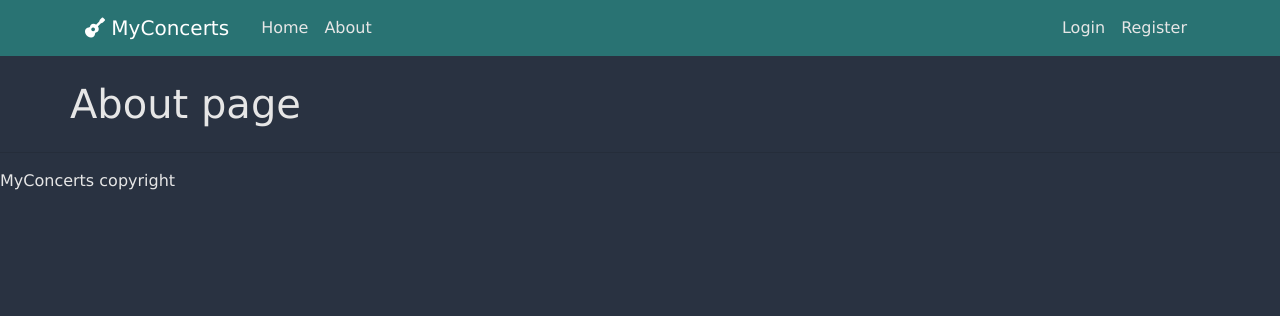
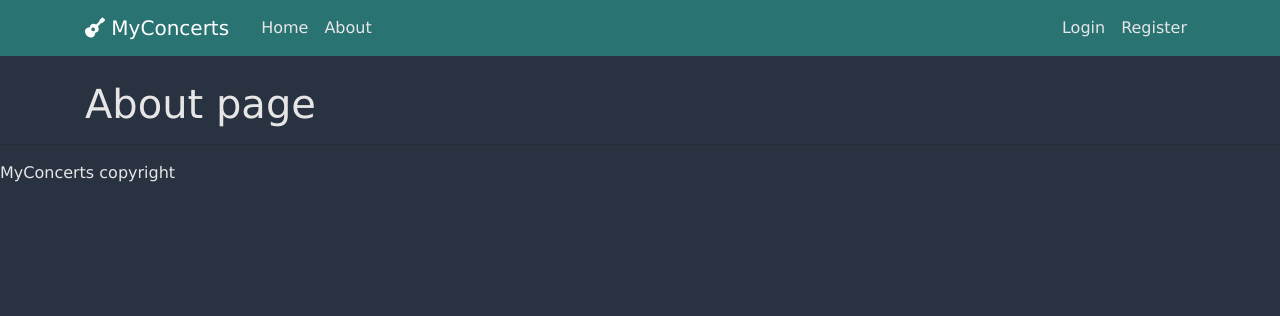
Before and after one commit to Zachhi/MyConcerts, a Django app: page /about/ in a window 1280 px wide. Shown: the top 316 px of the page. Run offline with Django 3.2, Linux system fonts and the light colour scheme; some libraries are stand-ins or nearby versions.

Commit message:
Testing changes

```diff
--- a/landing/templates/landing/base.html
+++ b/landing/templates/landing/base.html
@@ -55,7 +55,7 @@
         </nav>
     </header>
     <main role="main" class="container">
-        <div class="row">
+        <!-- <div class="row"> -->
             <!-- <div class="col-md-8"> -->
             {% if messages %}
             {% for message in messages %}
@@ -81,7 +81,7 @@
                     </div>
                 </div>
             {% endif %} -->
-        </div>
+        <!-- </div> -->
     </main>
 
     <script src="https://code.jquery.com/jquery-3.2.1.slim.min.js"
```
